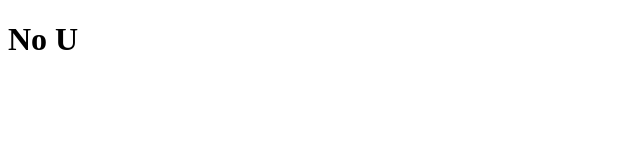
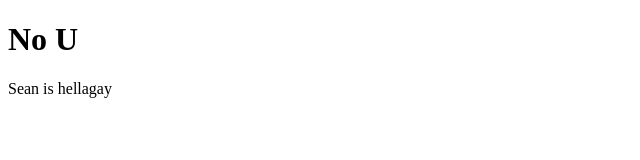
Before and after one commit to carverh/testsite, a plain HTML site: page index.html in a window 1280 px wide. Shown: the whole page, without its empty margins (0-640 px from the left). Drawn offline with Linux system fonts and the light colour scheme.

Commit message:
Update index.html

```diff
--- a/index.html
+++ b/index.html
@@ -5,5 +5,6 @@
   </head>
   <body>
     <h1>No U</h1>
+    <p>Sean is hellagay</p>
   </body>
 </html>
```
Lines whose indentation alone changed are shown as unchanged.
